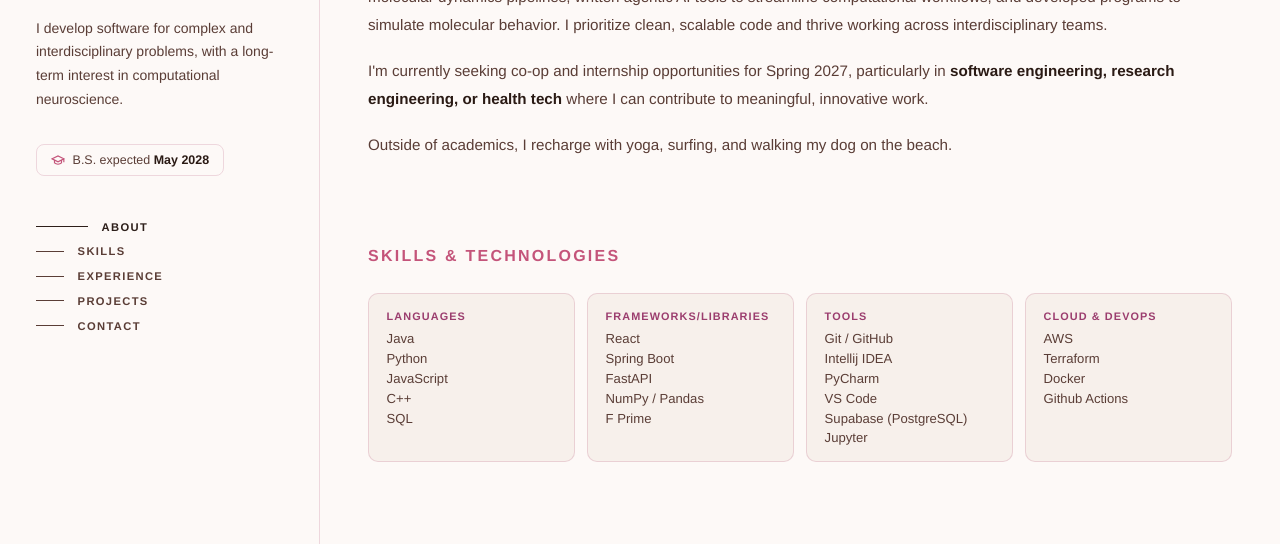
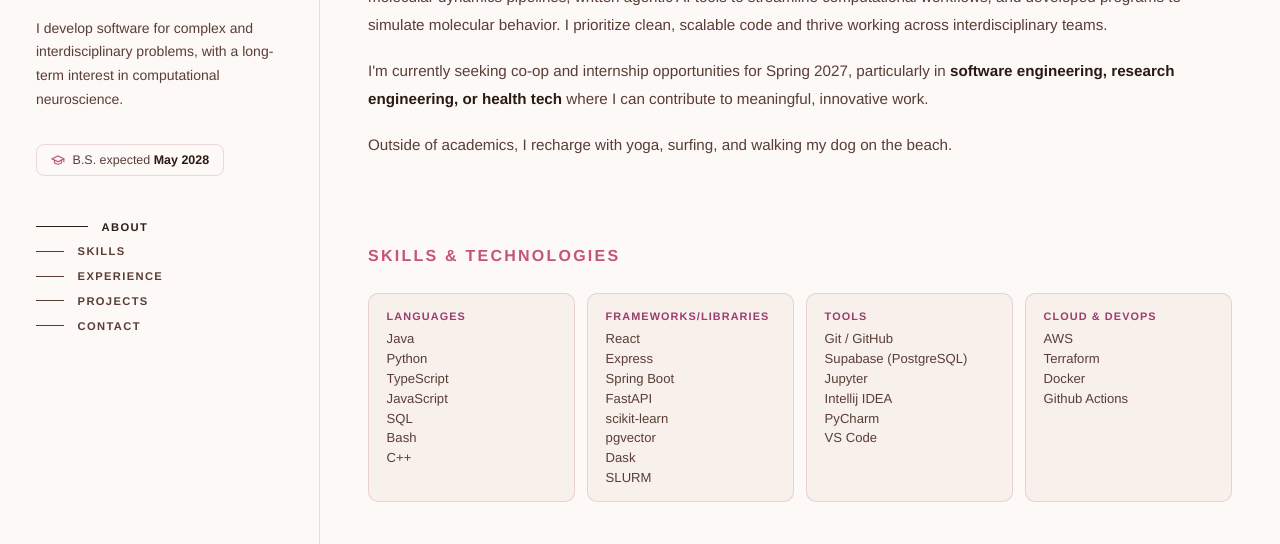
Before and after one commit to mwanta/mwanta.github.io, a plain HTML site: page index.html in a window 1280 px wide. Shown: the part 167-711 px from the top of the page. Drawn offline with Linux system fonts and the light colour scheme.

Commit message:
updated tech skills

```diff
--- a/index.html
+++ b/index.html
@@ -61,30 +61,35 @@
           <ul>
             <li>Java</li>
             <li>Python</li>
+            <li>TypeScript</li>
             <li>JavaScript</li>
+            <li>SQL</li>
+            <li>Bash</li>
             <li>C++</li>
-            <li>SQL</li>
           </ul>
         </div>
         <div class="skill-group">
           <div class="skill-group-label">Frameworks/Libraries</div>
           <ul>
             <li>React</li>
+            <li>Express</li>
             <li>Spring Boot</li>
             <li>FastAPI</li>
-            <li>NumPy / Pandas</li>
-            <li>F Prime</li>
+            <li>scikit-learn</li>
+            <li>pgvector</li>
+            <li>Dask</li>
+            <li>SLURM</li>
           </ul>
         </div>
         <div class="skill-group">
           <div class="skill-group-label">Tools</div>
           <ul>
             <li>Git / GitHub</li>
+            <li>Supabase (PostgreSQL)</li>
+            <li>Jupyter</li>
             <li>Intellij IDEA</li>
             <li>PyCharm</li>
             <li>VS Code</li>
-            <li>Supabase (PostgreSQL)</li>
-            <li>Jupyter</li>
           </ul>
         </div>
         <div class="skill-group">
```
Also changed, not shown: 1 other file.
